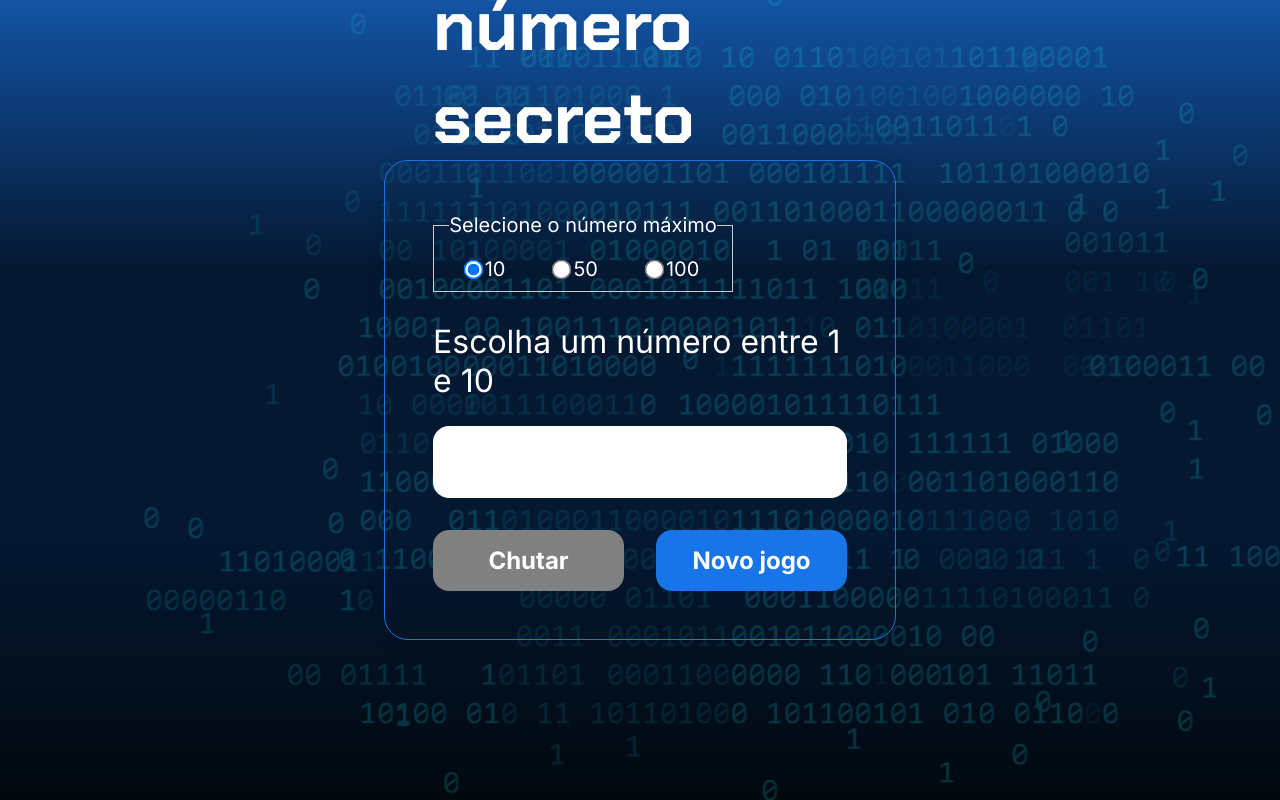
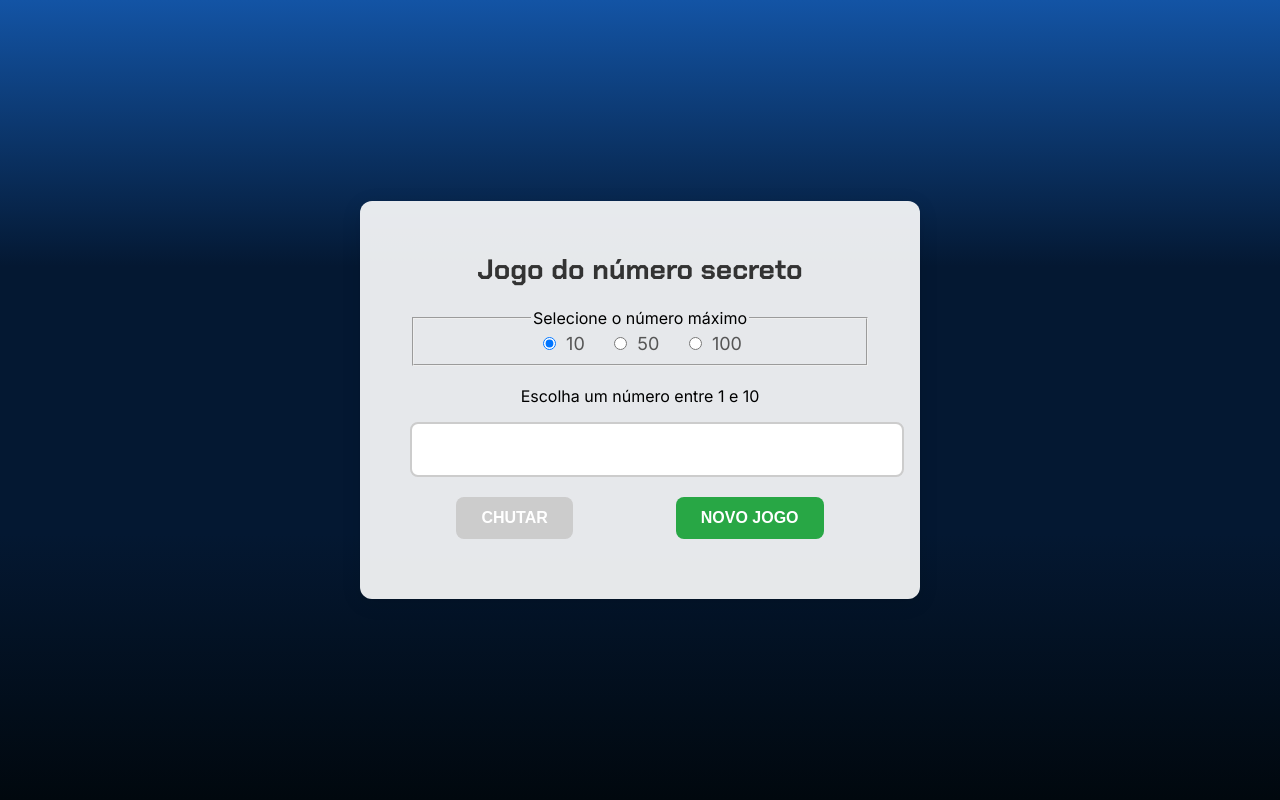
Before and after one commit to leorusso2300/projeto-jogo-numero-secreto-alura, a plain HTML site: page index.html in a window 1280 px wide. Drawn offline with Linux system fonts and the light colour scheme.

Commit message:
Update style.css

```diff
--- a/style.css
+++ b/style.css
@@ -1,188 +1,135 @@
-* {
-    box-sizing: border-box;
+body {
+    font-family: 'Inter', sans-serif;
     margin: 0;
     padding: 0;
-    color: white;
-}
-
-body {
+    display: flex;
+    justify-content: center;
+    align-items: center;
+    height: 100vh;
     background: linear-gradient(#1354A5 0%, #041832 33.33%, #041832 66.67%, #01080E 100%);
-    height: 100vh;
-    display: flex;
-    align-items: center;
-    justify-content: center;
-}
-
-
-body::before {
-    background-image: url("img/code.png");
-    background-repeat: no-repeat;
-    background-position: right;
-    content: "";
-    display: block;
-    position: absolute;
-    width: 100%;
-    height: 100%;
-    opacity: 0.4;
 }
 
 .container {
-    width: 40%;
-    height: 60%;
-    display: flex;
-    align-items: center;
-    justify-content: space-between;
-    border-radius: 24px;
-    border: 1px solid #1875E8;
-    box-shadow: 4px 4px 20px 0px rgba(1, 8, 14, 0.15);
-    background-image: url("img/Ruido.png");
-    background-size: 100% 100%;
-    position: relative;
+    background: rgba(255, 255, 255, 0.9);
+    border-radius: 12px;
+    box-shadow: 0 4px 20px rgba(0, 0, 0, 0.1);
+    padding: 30px;
+    max-width: 500px;
+    width: 100%;
+    text-align: center;
 }
 
-
 .container__conteudo {
-    display: flex;
-    align-items: center;
-    position: absolute;
-    bottom: 0;
+    margin: 20px;
 }
 
 .container__informacoes {
-    flex: 1;
-    padding: 3rem;
+    margin-bottom: 30px;
 }
 
-.container__botao {
-    border-radius: 16px;
-    background: #1875E8;
-    padding: 16px 24px;
-    width: 100%;
-    font-size: 24px;
-    font-weight: 700;
-    border: none;
-    margin-top: 2rem;
+.container__texto h1 {
+    font-family: 'Chakra Petch', sans-serif;
+    font-size: 28px;
+    margin-bottom: 20px;
+    color: #333;
 }
 
-.container__texto {
-    margin: 16px 0 16px 0;
+.radio-group {
+    margin-bottom: 20px;
 }
 
-.container__texto-azul {
-    color: #1875E8;
+.radio-container label {
+    display: inline-block;
+    margin: 0 10px;
+    font-size: 18px;
+    color: #555;
+    cursor: pointer;
+}
+
+.radio-container input {
+    margin-right: 5px;
 }
 
 .container__input {
     width: 100%;
-    height: 72px;
-    border-radius: 16px;
-    background-color: #FFF;
-    border: none;
-    color: #1875E8;
-    padding: 2rem;
-    font-size: 24px;
-    font-weight: 700;
-    font-family: 'Inter', sans-serif;
-    margin-top: 10px;
-}
-
-.limite__input {
-    width: 30%;
-    height: 72px;
-    border-radius: 16px;
-    background-color: #FFF;
-    border: none;
-    color: #1875E8;
-    padding: 2rem;
-    font-size: 24px;
-    font-weight: 700;
-    font-family: 'Inter', sans-serif;
+    padding: 15px;
+    margin-bottom: 20px;
+    font-size: 18px;
+    border: 2px solid #ccc;
+    border-radius: 8px;
+    text-align: center;
 }
 
 .container__botoes {
     display: flex;
-    gap: 2em;
+    justify-content: space-around;
+    gap: 10px;
 }
 
-h1 {
-    font-family: 'Chakra Petch', sans-serif;
-    font-size: 72px;
-    padding-bottom: 3rem;
+.container__botao {
+    padding: 12px 25px;
+    font-size: 16px;
+    border: none;
+    border-radius: 8px;
+    cursor: pointer;
+    color: white;
+    text-transform: uppercase;
+    font-weight: bold;
+    transition: transform 0.2s ease, box-shadow 0.3s ease;
 }
 
-p,
-button {
-    font-family: 'Inter', sans-serif;
+.container__botao#botaoChutar {
+    background-color: #007BFF;
 }
 
-.texto__paragrafo {
-    font-size: 32px;
-    font-weight: 400;
+.container__botao#botaoChutar:disabled {
+    background-color: #cccccc;
+    cursor: not-allowed;
 }
 
-button:disabled {
-    background-color: gray;
+.container__botao#botaoChutar:hover:not(:disabled) {
+    background-color: #0056b3;
+    transform: scale(1.05);
+    box-shadow: 0 4px 8px rgba(0, 0, 0, 0.2);
 }
 
-@media screen and (max-width: 1250px) {
+.container__botao#reiniciar {
+    background-color: #28a745;
+}
 
-    h1 {
-        font-size: 50px;
+.container__botao#reiniciar:hover {
+    background-color: #218838;
+    transform: scale(1.05);
+    box-shadow: 0 4px 8px rgba(0, 0, 0, 0.2);
+}
+
+@media (max-width: 500px) {
+    .container {
+        padding: 20px;
+    }
+
+    .container__texto h1 {
+        font-size: 24px;
+    }
+
+    .radio-container label {
+        font-size: 16px;
+    }
+
+    .container__input {
+        font-size: 16px;
+    }
+
+    .container__botoes {
+        flex-direction: column;
     }
 
     .container__botao {
-        font-size: 16px;
+        width: 100%;
+        margin-bottom: 10px;
     }
 
-
-    .texto__paragrafo {
-        font-size: 24px;
-    }
-
-    .container__imagem-pessoa {
-        display: none;
-    }
-
-    .container__conteudo {
-        display: block;
-        position: inherit;
-    }
-
-    .container__informacoes {
-        padding: 1rem
+    .container__botao:last-child {
+        margin-bottom: 0;
     }
 }
-
-
-
-.radio-group {
-    border: 1px solid #ccc;
-    padding: 10px;
-    font-size: 20px;
-    width: 300px;
-    margin-bottom: 30px;
-    font-family: 'Inter', sans-serif;
-}
-
-.radio-group legend {
-    margin-bottom: 10px;
-    text-align: center;
-}
-
-.radio-container {
-    display: flex;
-    flex-direction: row;
-    justify-content: center;
-    gap: 50px;
-}
-
-.radio-container label {
-    display: flex;
-    align-items: center;
-    cursor: pointer;
-}
-
-.radio-container input[type="radio"] {
-    transform: scale(1.5);
-    margin-right: 5px;
-}
```
